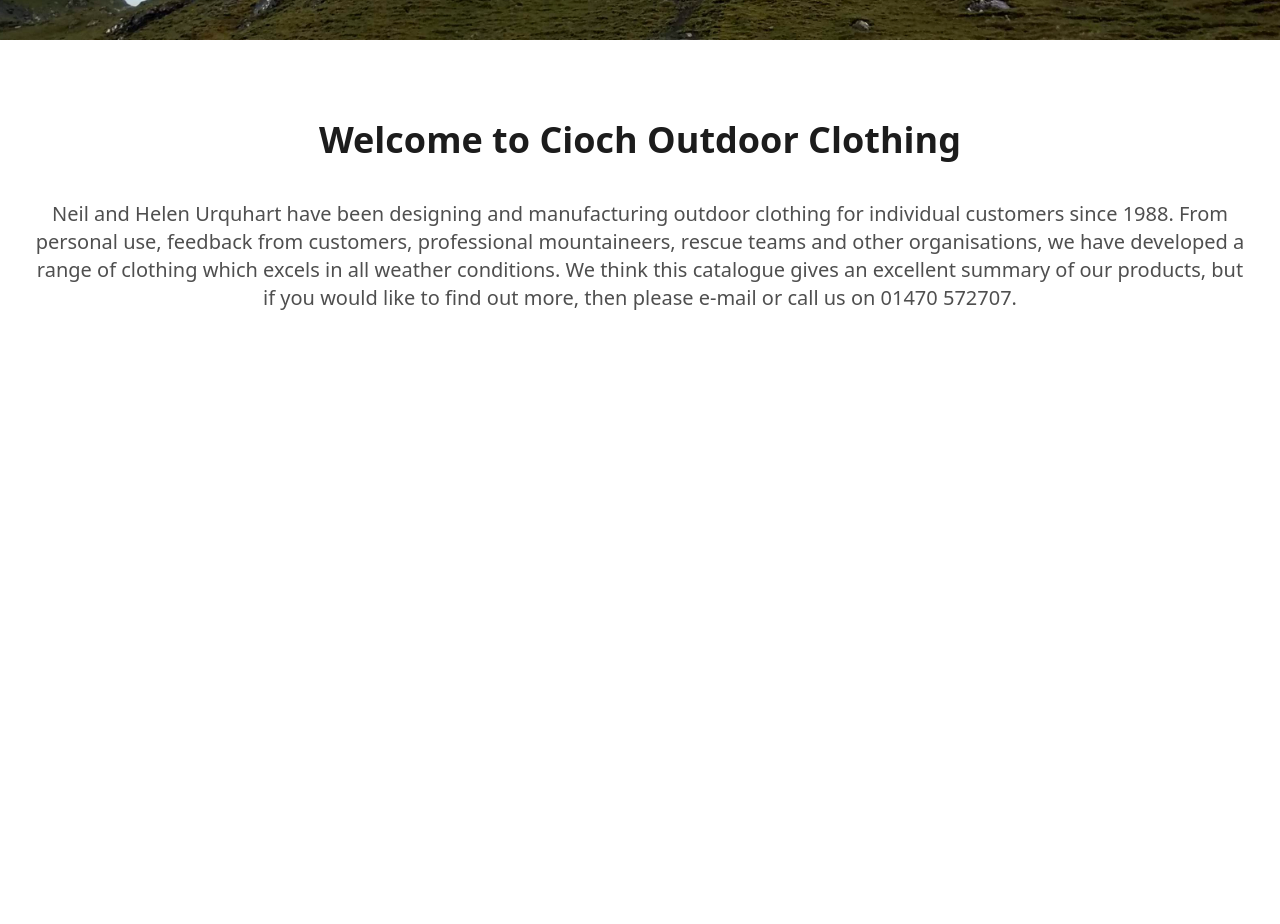
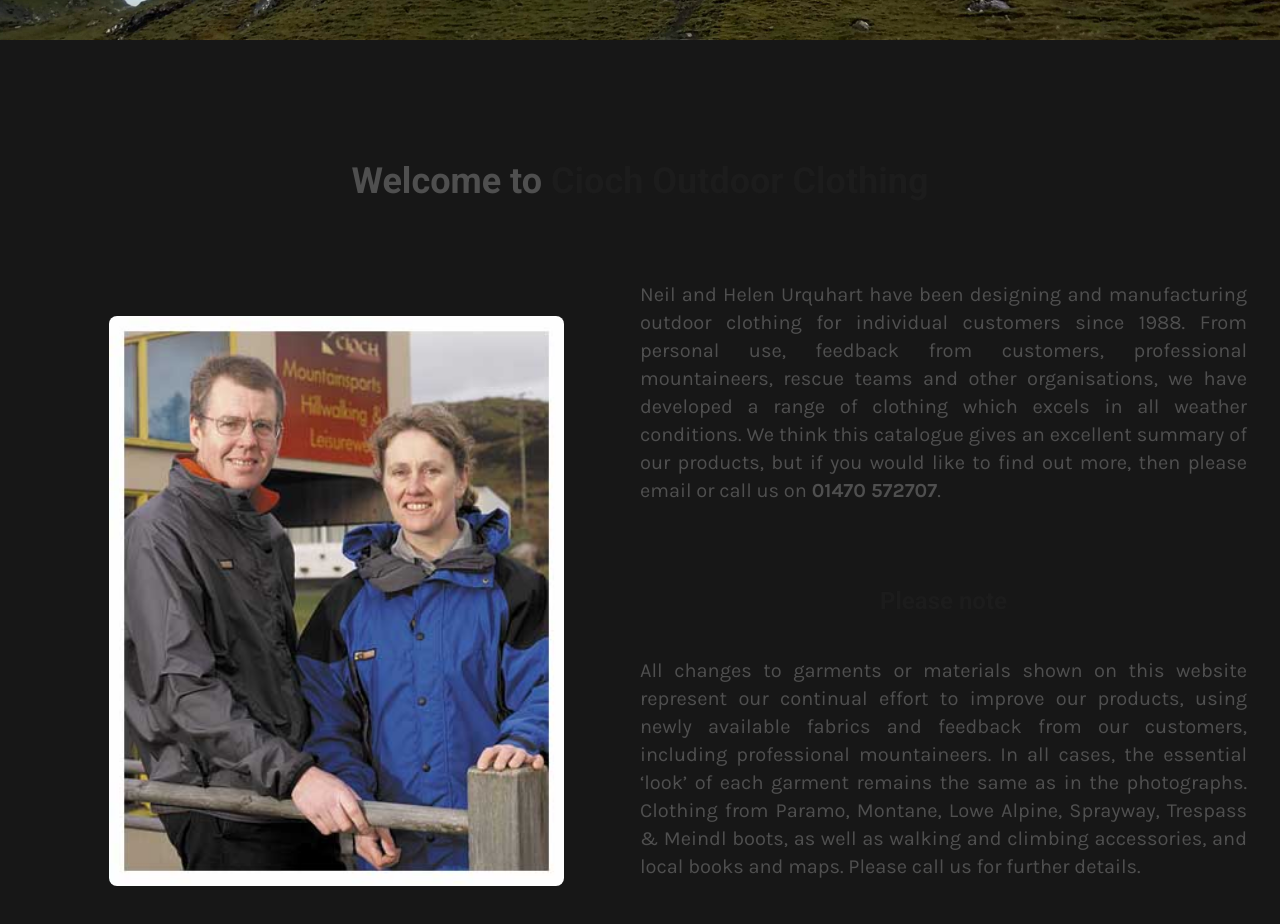
Before and after one commit to lpscrim/cioch, a Next.js app: page / in a window 1280 px wide. Shown: the part 760-1684 px from the top of the page. Before the commit the page ends 1112 px from the top, so only its background shows below. Built offline with nearby package versions, Linux system fonts and the light colour scheme.

Commit message:
Update styles for dark mode and enhance Intro component layout with image and text

```diff
--- a/app/globals.css
+++ b/app/globals.css
@@ -31,11 +31,11 @@
 @media (prefers-color-scheme: dark) {
   :root {
     --background: #161615;
-    --foreground: #f0e8dc;
+    --foreground: #e7e3db;
     --color-text: #ffffff;
-    --color-text-secondary: #dddddd;
+    --color-text-secondary: #181818;
     --color-primary: #f3d13a;
-    --color-secondary: #c24242;
+    --color-secondary: #b93737;
     --color-tertiary: #000000;
     --color-accent: #f3d13a;
     --color-button: #0070f3;
@@ -87,3 +87,11 @@ header {
 #scrollButton {
   font-family: var(--font-oswald);
 }
+
+#intro h2 {
+  font-family: var(--font-roboto);
+}
+
+#intro {
+  font-family: var(--font-karla);
+}
--- a/app/page.tsx
+++ b/app/page.tsx
@@ -7,9 +7,7 @@ export default function Home() {
   <div>
     <Hero />
     <main>
-      <section>
         <Intro />
-      </section>
     </main>
   </div>
   );
--- a/components/Intro.tsx
+++ b/components/Intro.tsx
@@ -1,12 +1,69 @@
-
+import Image from "next/image";
 
 export default function Intro() {
   return (
-    <div id="intro" className="w-full ">
-        <div className="mx-auto max-w-7xl sm:px-6 lg:px-8 ">
-            <h2 className="text-3xl font-bold text-(--color-secondary) sm:text-4xl text-center mt-20 mb-10">Welcome to Cioch Outdoor Clothing</h2>
-            <p className="text-lg text-(--color-text-secondary) sm:text-xl text-center mb-10">Neil and Helen Urquhart have been designing and manufacturing outdoor clothing for individual customers since 1988. From personal use, feedback from customers, professional mountaineers, rescue teams and other organisations, we have developed a range of clothing which excels in all weather conditions. We think this catalogue gives an excellent summary of our products, but if you would like to find out more, then please e-mail or call us on 01470 572707.</p>
+    <section
+      id="intro"
+      className="w-full min-h-[90vh] h-full bg-(--color-foreground) border"
+    >
+      <div className="flex flex-col max-w-[90rem] px-6 sm:px-8 mx-auto py-30">
+        <h2 className="text-3xl font-bold text-(--color-text-secondary) sm:text-4xl text-center">
+          Welcome to <span className="text-(--color-secondary)">Cioch Outdoor Clothing</span>
+        </h2>
+        <div className="flex flex-col lg:flex-row mx-auto pt-20">
+          <div className="w-full lg:w-1/2 mb-10 sm:mb-15 lg:mb-0 mx-auto flex flex-col items-center justify-center ">
+            <Image
+              src="/neilhelen.jpg"
+              alt="Cioch Outdoor Clothing"
+              className="w-3/4 max-w-[500px] h-auto rounded-lg"
+              width={360}
+              height={450}
+            />
+          </div>
+          <div className="w-full lg:w-1/2 mx-auto flex flex-col items-center justify-center">
+            <p className="text-lg text-(--color-text-secondary) sm:text-xl mb-10 text-justify">
+              Neil and Helen Urquhart have been designing and manufacturing
+              outdoor clothing for individual customers since 1988. From
+              personal use, feedback from customers, professional mountaineers,
+              rescue teams and other organisations, we have developed a range of
+              clothing which excels in all weather conditions. We think this
+              catalogue gives an excellent summary of our products, but if you
+              would like to find out more, then please email or call us on{" "}
+              <strong>01470 572707</strong>.
+            </p>
+            <div className="hidden xl:block">
+              <h2 className="text-xl font-bold text-(--color-secondary) sm:text-2xl text-center mt-10 mb-10 ">
+                Please note
+              </h2>
+              <p className="text-lg text-(--color-text-secondary) sm:text-xl text-justify mb-10 ">
+                All changes to garments or materials shown on this website
+                represent our continual effort to improve our products, using
+                newly available fabrics and feedback from our customers,
+                including professional mountaineers. In all cases, the essential
+                ‘look’ of each garment remains the same as in the photographs.
+                Clothing from Paramo, Montane, Lowe Alpine, Sprayway, Trespass &
+                Meindl boots, as well as walking and climbing accessories, and
+                local books and maps. Please call us for further details.
+              </p>
+            </div>
+          </div>
         </div>
-    </div>
-  )
+        <div className="block xl:hidden max-w-[80rem] mx-auto">
+          <h2 className="text-xl font-bold text-(--color-secondary) sm:text-2xl text-center mt-10 mb-10 ">
+            Please note
+          </h2>
+          <p className="text-lg text-(--color-text-secondary) sm:text-xl text-justify mb-10 ">
+            All changes to garments or materials shown on this website represent
+            our continual effort to improve our products, using newly available
+            fabrics and feedback from our customers, including professional
+            mountaineers. In all cases, the essential ‘look’ of each garment
+            remains the same as in the photographs. Clothing from Paramo,
+            Montane, Lowe Alpine, Sprayway, Trespass & Meindl boots, as well as
+            walking and climbing accessories, and local books and maps. Please
+            call us for further details.
+          </p>
+        </div>
+      </div>
+    </section>
+  );
 }
```
